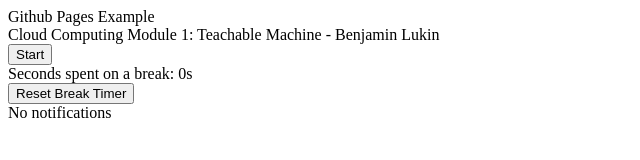
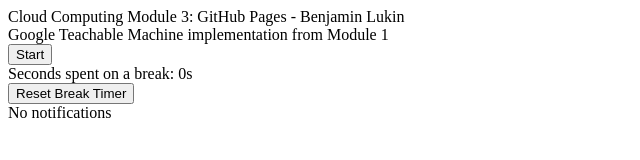
Before and after one commit to Benzux/CloudComputingModule3, a plain HTML site: page index.html in a window 1280 px wide. Shown: the whole page, without its empty margins (0-640 px from the left). Drawn offline with Linux system fonts and the light colour scheme.

Commit message:
Update index.html

```diff
--- a/index.html
+++ b/index.html
@@ -1,8 +1,8 @@
 <!DOCTYPE html>
 <html lang="en">
-    <head>Github Pages Example</head>
+    <head>Cloud Computing Module 3: GitHub Pages - Benjamin Lukin</head>
     <body>
-        <div>Cloud Computing Module 1: Teachable Machine - Benjamin Lukin</div>
+        <div>Google Teachable Machine implementation from Module 1</div>
         <button type="button" onclick="init()">Start</button>
         <div id="webcam-container"></div>
         <div id="label-container"></div>
```
